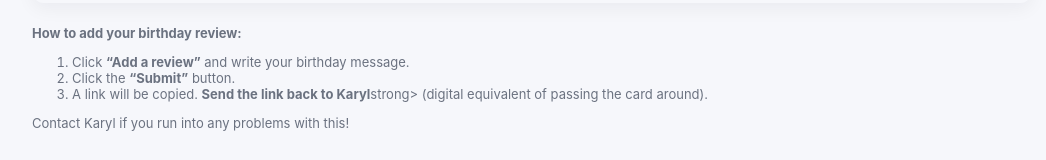
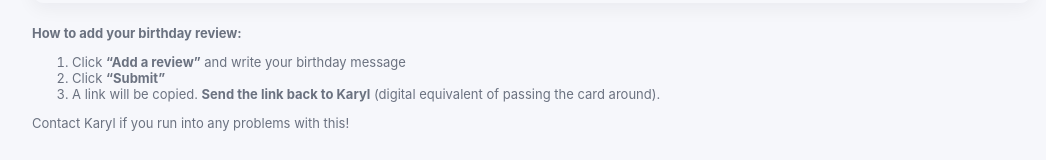
Before and after one commit to karylestrella-thf/birthday-card, a plain HTML site: page index.html in a window 1280 px wide. Shown: the part 396-556 px from the top of the page, without its empty margins (108-1154 px from the left). Drawn offline with Linux system fonts and the light colour scheme.

Commit message:
Update index.html

```diff
--- a/index.html
+++ b/index.html
@@ -80,9 +80,9 @@
     <footer class="note">
       <strong>How to add your birthday review:</strong><br>
       <ol>
-      <li>Click <strong>“Add a review”</strong> and write your birthday message.</li>
-      <li>Click the <strong>“Submit”</strong> button.</li>
-      <li>A link will be copied. <strong>Send the link back to Karyl</strong>strong> (digital equivalent of passing the card around).</li>
+      <li>Click <strong>“Add a review”</strong> and write your birthday message</li>
+      <li>Click <strong>“Submit”</strong></li>
+      <li>A link will be copied. <strong>Send the link back to Karyl</strong> (digital equivalent of passing the card around).</li>
       </ol>
       Contact Karyl if you run into any problems with this!
     </footer>
```
